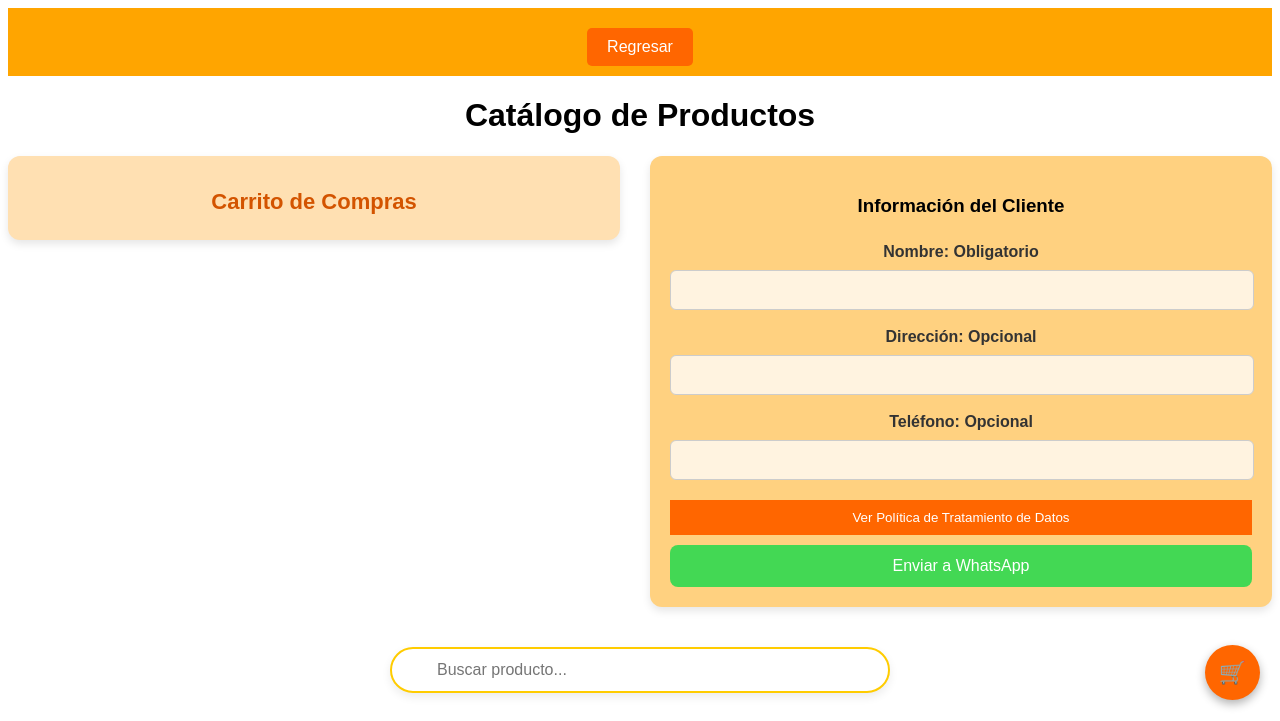
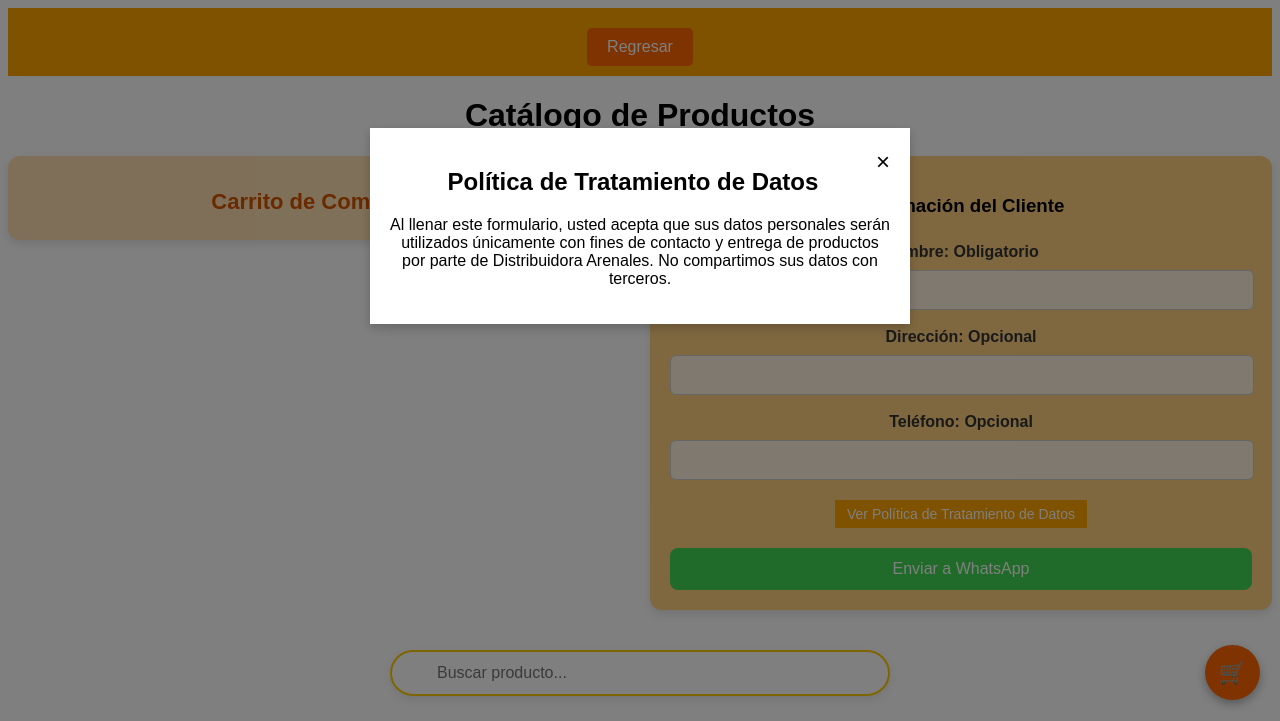
Before and after one commit to Garangox/PaginaWEBDA, a plain HTML site: page catalogo/catalogo.html in a window 1280 px wide. Both pictures are taken after a click on the button "Ver Política de Tratamiento de Datos". Shown: the top 721 px of the page. Drawn offline with Linux system fonts and the light colour scheme.

Commit message:
Update style.css

```diff
--- a/catalogo/style.css
+++ b/catalogo/style.css
@@ -203,7 +203,6 @@ button {
   background-color: #992d22;
 }
 
-
 .formulario-carrito {
   flex: 1;
   min-width: 300px;
@@ -291,7 +290,6 @@ button {
     width: 95%;
   }
 }
-
 
 @media (max-width: 768px) {
   .carrito-flex {
@@ -411,6 +409,7 @@ button {
   background-color: #e65100;
   transform: scale(1.1);
 }
+
 .footer {
   background-color: orange;
   color: white;
@@ -419,3 +418,42 @@ button {
   margin-top: 40px;
   font-weight: bold;
 }
+.modal {
+  display: none;
+  position: fixed;
+  z-index: 999;
+  left: 0;
+  top: 0;
+  width: 100%;
+  height: 100%;
+  overflow: auto;
+  background-color: rgba(0, 0, 0, 0.5);
+}
+
+.modal-contenido {
+  background-color: #fff;
+  margin: 10% auto;
+  padding: 20px;
+  width: 90%;
+  max-width: 500px;
+  box-shadow: 0 4px 10px rgba(0, 0, 0, 0.2);
+}
+
+.cerrar {
+  float: right;
+  font-size: 24px;
+  cursor: pointer;
+}
+
+.btn-politica {
+  margin: 10px auto;
+  background-color: #ffa500;
+  color: white;
+  border: none;
+  padding: 6px 12px;
+  font-size: 14px;
+  cursor: pointer;
+  display: block;
+  width: fit-content;
+  max-width: 90%;
+}
```
